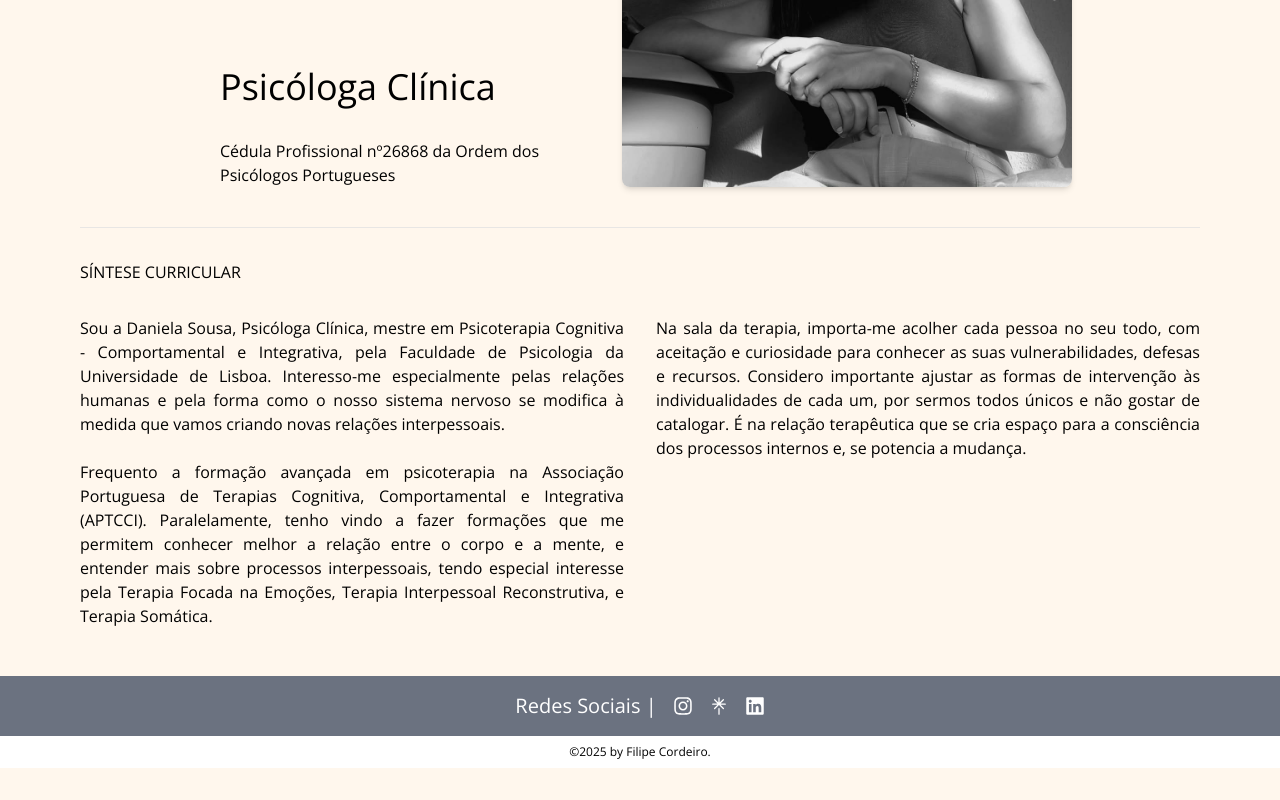
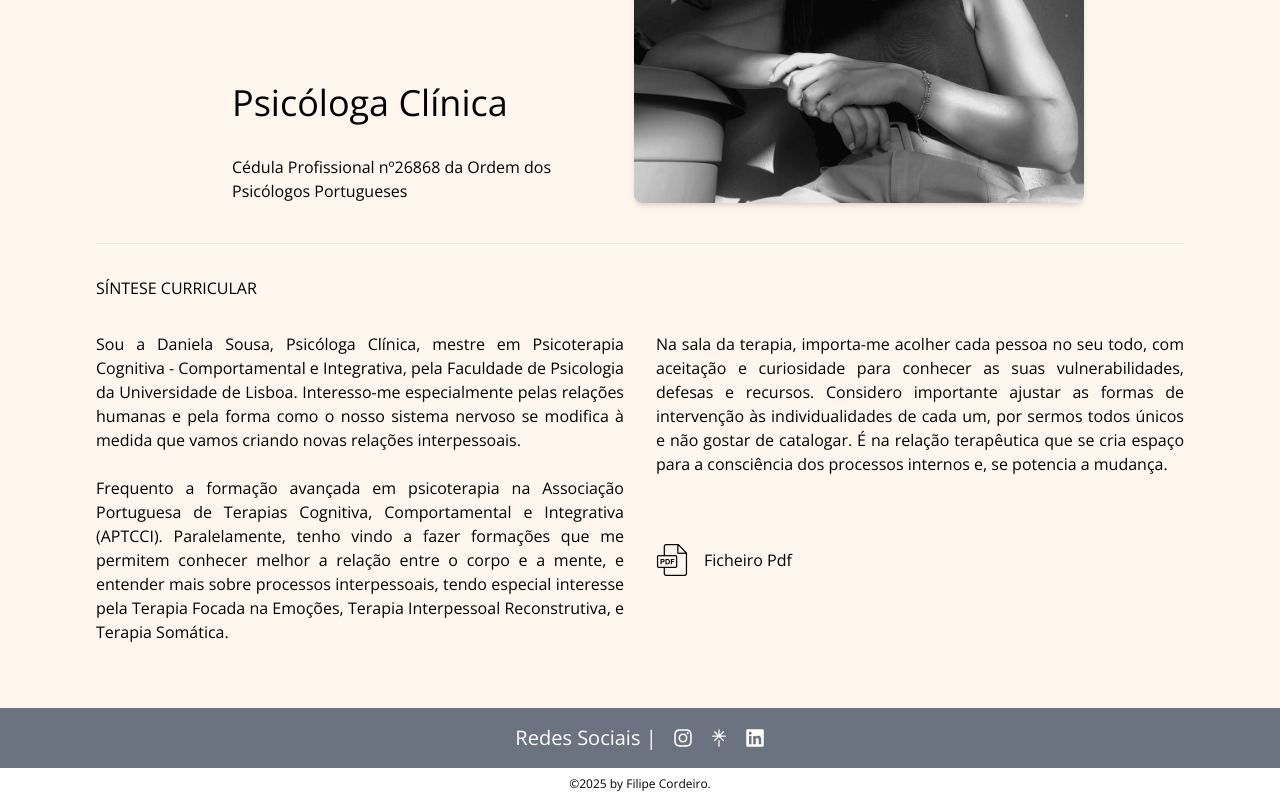
Before and after one commit to DeleteMind/site_psicologa, a Next.js app in the folder daniela-app/: page /sobre in a window 1280 px wide. Shown: the part 457-1257 px from the top of the page. Before the commit the page ends 1225 px from the top, so only its background shows below. Built offline with nearby package versions, Linux system fonts and the light colour scheme.

Commit message:
add_pdf_content

```diff
--- a/daniela-app/app/sobre/page.tsx
+++ b/daniela-app/app/sobre/page.tsx
@@ -2,7 +2,7 @@ import Image from 'next/image';
 
 export default function SobrePage() {
   return (
-    <main className="text-black text-lg min-h-screen p-4 sm:p-12 lg:mx-4 xl:mx-8">
+    <main className="text-black text-lg min-h-screen p-4 sm:p-16 lg:mx-4 xl:mx-8">
       {/* Title and Image */}
       <div className="flex flex-col-reverse md:flex-row w-full lg:w-3/4 justify-start items-center lg:items-end mx-auto gap-x-16">
         <div className="flex flex-col items-start">
@@ -28,6 +28,12 @@ export default function SobrePage() {
           <p className="mb-4 lg:mb-0">Sou a Daniela Sousa, Psicóloga Clínica, mestre em Psicoterapia Cognitiva - Comportamental e Integrativa, pela Faculdade de Psicologia da Universidade de Lisboa. Interesso-me especialmente pelas relações humanas e pela forma como o nosso sistema nervoso se modifica à medida que vamos criando novas relações interpessoais.</p>
           <p className="mb-4 lg:mb-0">Na sala da terapia, importa-me acolher cada pessoa no seu todo, com aceitação e curiosidade para conhecer as suas vulnerabilidades, defesas e recursos. Considero importante ajustar as formas de intervenção às individualidades de cada um, por sermos todos únicos e não gostar de catalogar. É na relação terapêutica que se cria espaço para a consciência dos processos internos e, se potencia a mudança.</p>
           <p className="mb-4 lg:mb-0">Frequento a formação avançada em psicoterapia na Associação Portuguesa de Terapias Cognitiva, Comportamental e Integrativa (APTCCI). Paralelamente, tenho vindo a fazer formações que me permitem conhecer melhor a relação entre o corpo e a mente, e entender mais sobre processos interpessoais, tendo especial interesse pela Terapia Focada na Emoções, Terapia Interpessoal Reconstrutiva, e Terapia Somática.</p>
+          <div className='flex flex-row items-center gap-4'>
+            <a href="/Test.pdf" target="_blank" rel="">
+            <img src="/Icons/pdf.png" alt='pdfIcons' className='w-6 h-6 sm:w-8 sm:h-8'></img>
+            </a>
+            <h4>Ficheiro Pdf</h4>
+          </div>
         </div>
       </section>
     </main>
```
Also changed, not shown: daniela-app/public/Icons/pdf.png (added), 1 other file (tests, documents, lock files or other folders).
